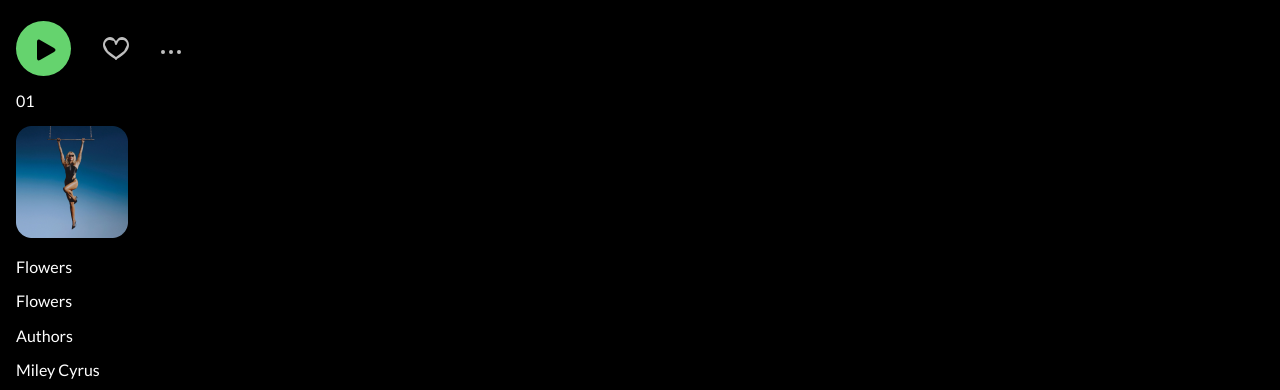
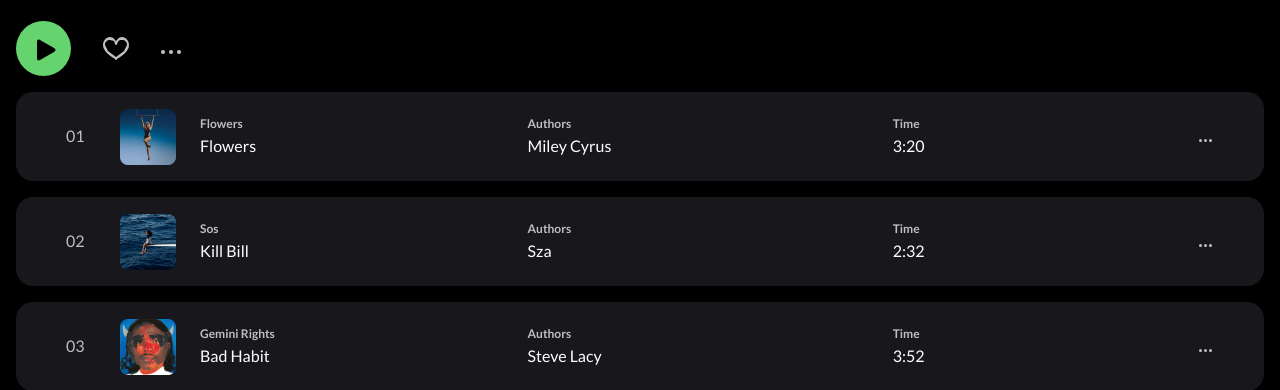
Before and after one commit to piotrfijol/spotify-page, a website built with Vite: page index.html in a window 1280 px wide. Shown: the part 437-827 px from the top of the page. Built offline with nearby package versions, Linux system fonts and the light colour scheme; files whose address does not match are found by name.

Commit message:
Update background image file extension

```diff
--- a/src/pages/playlist-page/styles/playlist-page.scss
+++ b/src/pages/playlist-page/styles/playlist-page.scss
@@ -3,7 +3,7 @@
 #playlist-page {
     .info {
         min-height: 434px;
-        background-image: url('images/playlist-thumbnail.png');
+        background-image: url('images/playlist-thumbnail.jpg');
         background-repeat: no-repeat;
         background-position: 81% 65%;
         background-size: cover;
@@ -97,5 +97,116 @@
             transition-timing-function: ease-out;
             fill: #FEFEFE;
         }
+
+        .song {
+            margin-top: 16px;
+            display: grid;
+            grid-template-columns: 22px 1fr 1fr;
+            width: 100%;
+            align-items: center;
+            column-gap: 16px;
+            padding: 0 1.5rem;
+            height: 89px;
+            box-sizing: border-box;
+            border-radius: 17px;
+            background-color: #18181C;
+            color: #BFBFBF;
+
+
+            &__number {
+                font-size: 18px;
+            }
+
+            &__main {
+                display: flex;
+                align-items: center;
+            }
+
+            &__main > img {
+                margin-right: 24px;
+                width: 56px;
+                height: 56px;
+            }
+
+            &__info > p {
+                padding: 0;
+                margin: 6px 0;
+            }
+
+            &__.label {
+                color: #BFBFBF;
+                font-size: 12px;
+                font-weight: 700;
+            }
+
+            &__.data {
+                color: #FFF;
+                font-weight: 400;
+                font-size: 16px;
+            }
+
+            &__info.author, &__info.duration {
+                display: none;
+            }
+
+            &__menu {
+                grid-column: 4;
+                align-self: center;
+
+                .menu__dot {
+                    width: 3px;
+                    height: 3px;
+                    margin-right: 2px;
+                }
+            }
+
+        }
     }
 }
+
+
+@media (min-width: 600px) {
+
+    #playlist-page {
+        .songs {
+            .song {
+                grid-template-columns: 22px 11fr 10fr 1fr;
+
+                &__info.author {
+                    display: block !important;
+                }
+
+                &__menu {
+                    grid-column: 5;
+                }
+            }
+        }
+    }
+
+}
+
+@media (min-width: 1024px) {
+
+    #playlist-page {
+        .songs {
+            .song {
+                grid-template-columns: 22px 12.4fr 11fr 7fr 1fr;
+                column-gap: 32px;
+                padding-left: 50px;
+                padding-right: 50px;
+
+                &__info.duration {
+                    display: block !important;
+                }
+
+                &__thumbnail img {
+                    margin-right: 32px;
+                }
+
+                &__menu {
+                    grid-column: 6;
+                }
+            }
+        }
+    }
+}
```
